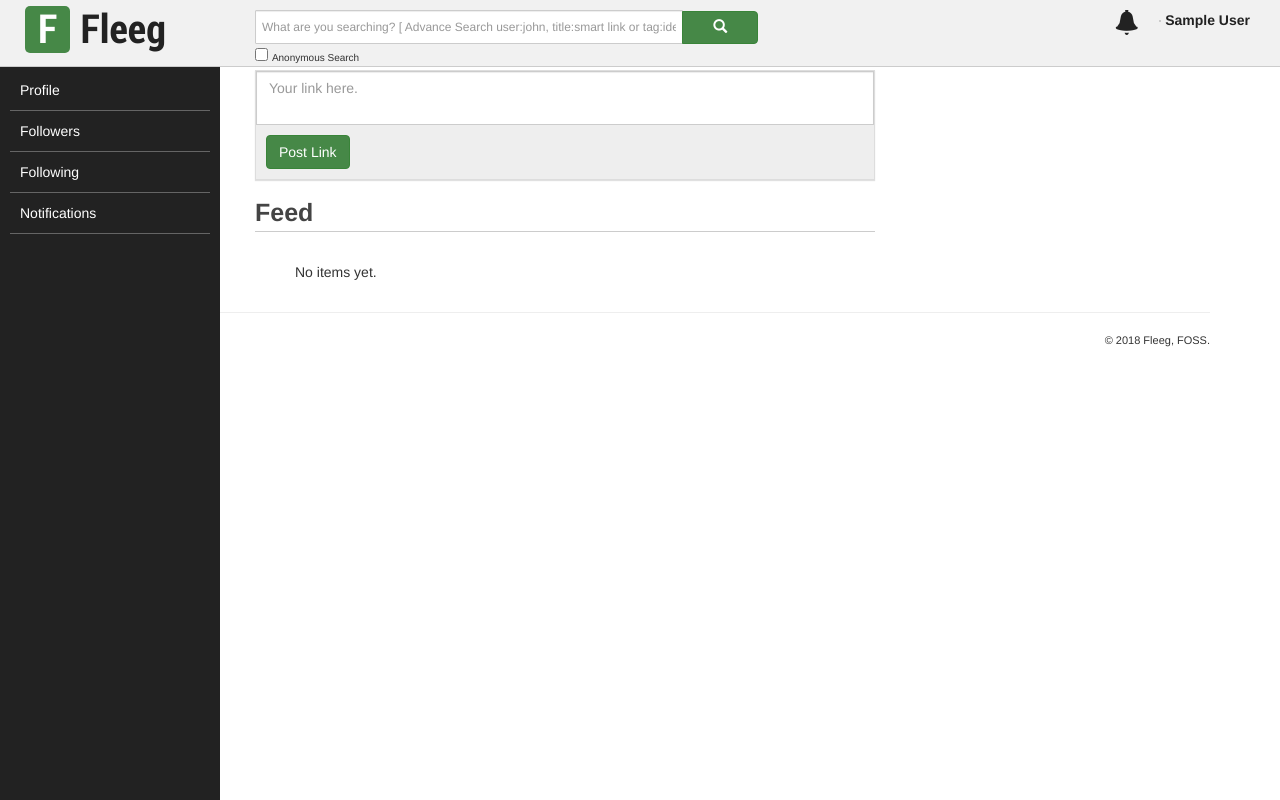
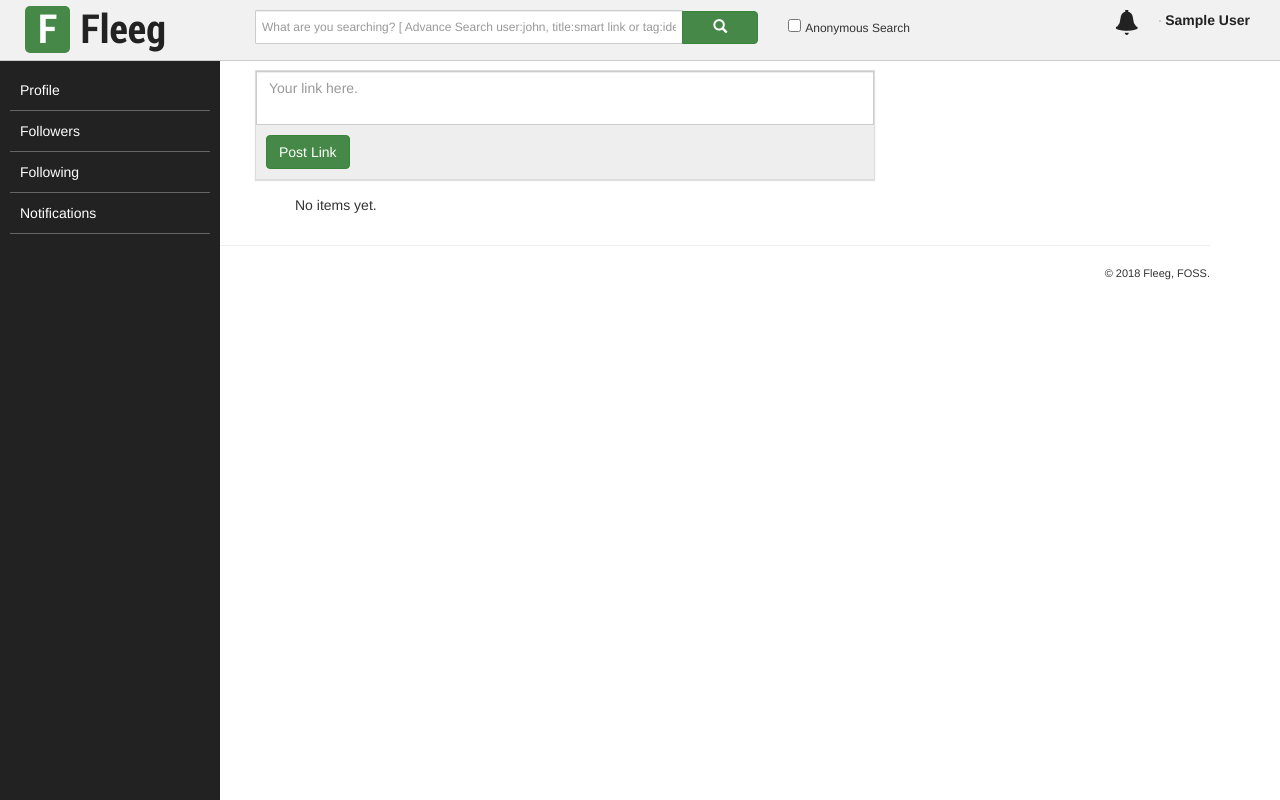
Before and after one commit to Fleeg/fleeg-platform, a Django app: page /home/ in a window 1280 px wide. Run offline with Django 3.2, Linux system fonts and the light colour scheme; the visitor is signed in with stand-in values (Sample User, id 1); data comes from the database, SQL or seed files in the repository; data that the repository does not hold is empty; some libraries are stand-ins or nearby versions.

Commit message:
Fix some ui issues
 * Fix position of advanced search checkbox
 * Fix label in index page
 * Remove unnecessary label in home page

```diff
--- a/common/templates/home.html
+++ b/common/templates/home.html
@@ -5,8 +5,6 @@
     <!-- CONTENT -->
     <div class="container fhome-wall" style="margin-top:70px;">
         {% include 'link/link_new.html' %}
-        <strong style="font-size:25px;color:#444">Feed</strong>
-        <hr class="fmenu-profile-line" />
     </div>
 
     <div class="container fhome-wall" id="wall" style="padding: 0 50px;">
--- a/common/templates/index.html
+++ b/common/templates/index.html
@@ -8,7 +8,7 @@
             <div class="col-lg-6" style="text-align: center;"></div>
             <div class="col-lg-6" style="margin-top: 100px;">
                 <h1 style="font-size: 50px;">Welcome to <strong>Fleeg</strong></h1>
-                <h4>Find, Save and Share links with people.</h4>
+                <h4>Find, Save and Share links.</h4>
                 <a href="#signup" data-toggle="modal" class="btn btn-primary btn-large"
                    style="font-size:30px;font-weight:600;margin-top:20px;background-color:#222;border-color:#468847;"> Sign up now ! </a>
             </div>
--- a/common/templates/internal-layout.html
+++ b/common/templates/internal-layout.html
@@ -25,10 +25,8 @@
 					<span class="flogo-icon-inline"></span>Fleeg
 				</a>
             </div>
-            <div class="col-lg-5" style="margin-top:10px;">
-                {% include 'search/search-bar.html' %}
-            </div>
-            <div class="col-lg-3" style="margin: 10px; float:right;">
+            {% include 'search/search-bar.html' %}
+            <div class="col-lg-2" style="margin: 10px; float:right;">
                 <ul class="nav navbar-nav navbar-right">
                     <li class="dropdown">
                         <a class="dropdown-toggle" href="{% url 'notifications' %}" style="color:#222;padding:0;font-size:25px;margin-right:20px;">
--- a/search/templates/search/search-bar.html
+++ b/search/templates/search/search-bar.html
@@ -1,4 +1,5 @@
 <form id="form-search" action="{% url 'search' %}">
+    <div class="col-lg-5" style="margin-top:10px;">
         <div class="input-group">
             <input type="text" class="form-control flogin-input" name="q" value="{{ search.query_value }}" required="required"
                  id="input-search" placeholder="What are you searching? [ Advance Search user:john, title:smart link or tag:idea ]">
@@ -9,5 +10,9 @@
                 </button>
             </span>
         </div>
-    <input type="checkbox" name="anonymous" value="1"> <span style="font-size: 10px"> Anonymous Search</span>
+    </div>
+    <div class="col-lg-2" style="margin-top:15px;">
+        <input type="checkbox" name="anonymous" value="1">
+        <div style="display: inline; font-size: 12px; margin-top: -5px;"> Anonymous Search</div>
+    </div>
 </form>
```
Lines whose indentation alone changed are shown as unchanged.
